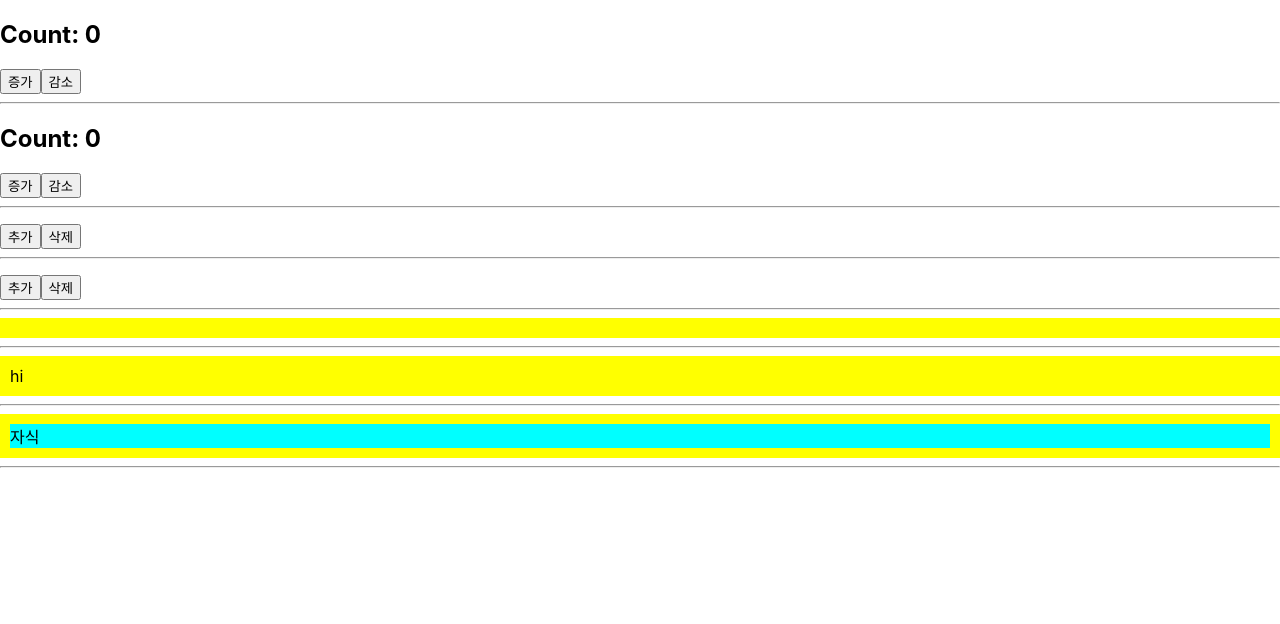
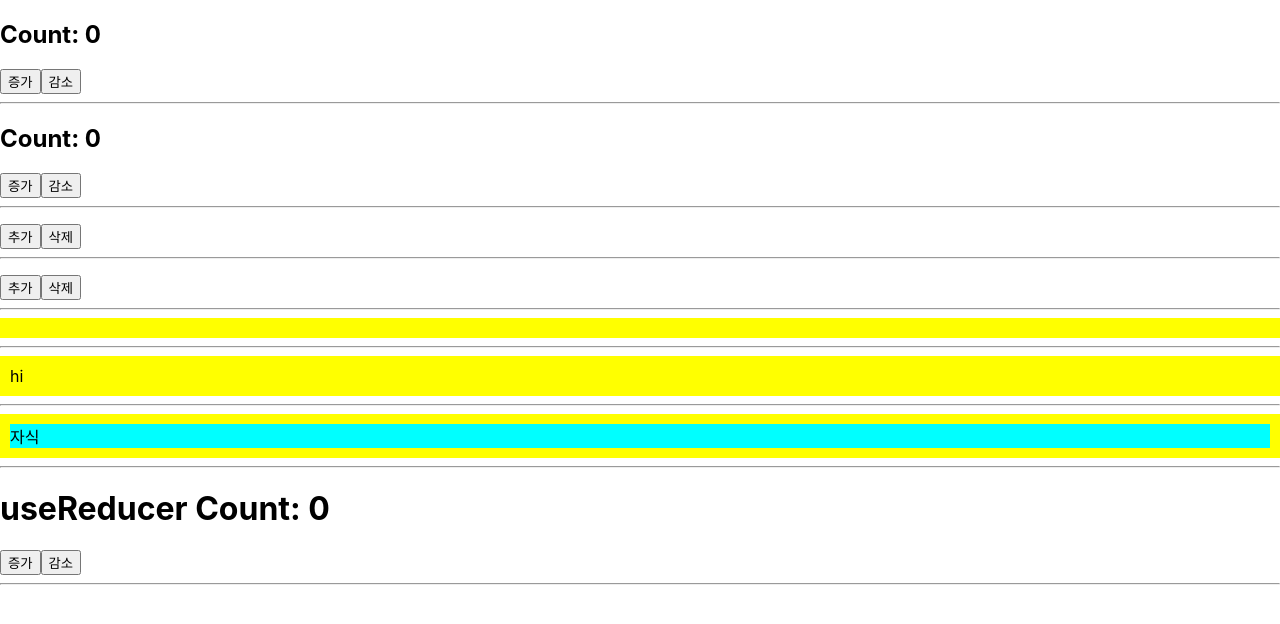
Before and after one commit to gabrielyoon7/my-typescript-react, a React (Create React App) app: page / in a window 1280 px wide. Shown: the top 624 px of the page. Built offline with nearby package versions, Linux system fonts and the light colour scheme.

Commit message:
feat: useReducer

```diff
--- a/src/App.tsx
+++ b/src/App.tsx
@@ -1,6 +1,7 @@
 import ArrayRoot from './containers/array/ArrayRoot';
 import WrapperRoot from './containers/children/WrapperRoot';
 import CounterRoot from './containers/counter/CounterRoot';
+import UseReducerRoot from './containers/useReducer/UseReducerRoot';
 
 function App() {
   return (
@@ -8,6 +9,7 @@ function App() {
       <CounterRoot />
       <ArrayRoot />
       <WrapperRoot />
+      <UseReducerRoot />
     </div>
   );
 }
--- /dev/null
+++ b/src/containers/useReducer/Counter.tsx
@@ -0,0 +1,33 @@
+import React, { useReducer } from 'react';
+
+function reducer(state: any, action: any) {
+  switch (action.type) {
+    case 'INCREMENT':
+      return { count: state.count + 1 };
+    case 'DECREMENT':
+      return { count: state.count - 1 };
+    default:
+      return state;
+  }
+}
+
+function Counter() {
+  const [state, dispatch] = useReducer(reducer, { count: 0 });
+
+  function increment() {
+    dispatch({ type: 'INCREMENT' });
+  }
+
+  function decrement() {
+    dispatch({ type: 'DECREMENT' });
+  }
+
+  return (
+    <div>
+      <h1>useReducer Count: {state.count}</h1>
+      <button onClick={increment}>증가</button>
+      <button onClick={decrement}>감소</button>
+    </div>
+  );
+}
+export default Counter;
--- /dev/null
+++ b/src/containers/useReducer/UseReducerRoot.tsx
@@ -0,0 +1,11 @@
+import Counter from "./Counter"
+
+/* eslint-disable import/no-anonymous-default-export */
+export default () => {
+  return (
+    <>
+      <Counter />
+      <hr />
+    </>
+  )
+}
```
